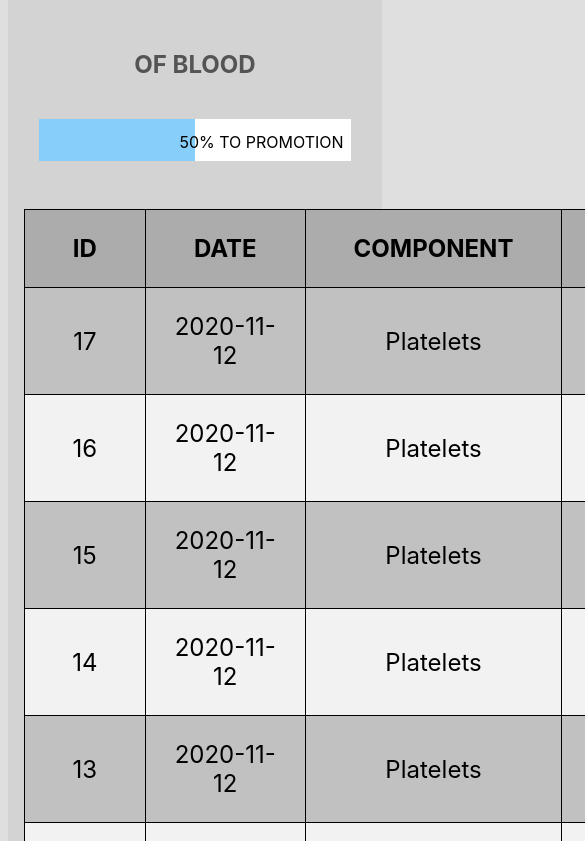
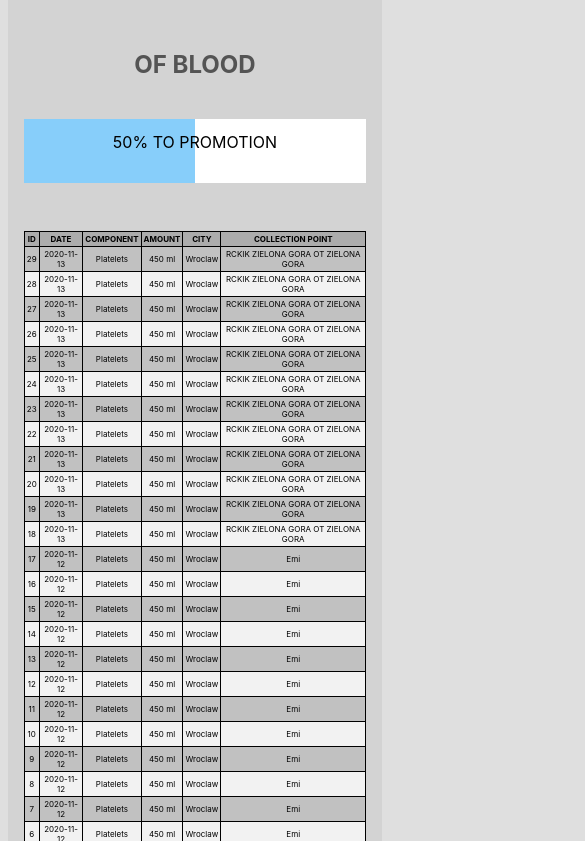
Before and after one commit to PawelWisn/BloodDonation, a React (Create React App) app in the folder blood-donation-frontend/: page /profile in a window 390 px wide. Shown: the part 663-1504 px from the top of the page, 585 px wide, since content can reach past the window. Built offline with nearby package versions, Linux system fonts and the light colour scheme.

Commit message:
my profile layout responsive

```diff
--- a/blood-donation-frontend/src/components/MyProfile.scss
+++ b/blood-donation-frontend/src/components/MyProfile.scss
@@ -27,11 +27,11 @@
 
     thead {
       background-color: #acacac;
-      padding: 2em;
+      padding: 3vw;
 
       tr {
         th {
-          padding: 1em 2em;
+          padding: 1.5vh 3vh;
           border: 1px solid black;
         }
 
@@ -49,12 +49,9 @@
         }
 
         td {
-          padding: 1em;
+          padding: 1.5vw;
           border: 1px solid black;
 
-          &:last-child {
-            padding: 1em 10em;
-          }
 
         }
 
@@ -67,17 +64,18 @@
 
 #progress-outer {
   margin: 2em auto 3em auto;
-  width: 80vw;
-  height: 5vh;
+  max-width: 1400px;
+  width: 100%;
+  height: 4em;
   background-color: white;
   position: relative;
 
   #progress-text {
-    position: absolute;
-    left: 45%;
-    top: 30%;
+    position: relative;
+    padding: 0.8em;
+    margin: auto;
     z-index: 100;
-    height: 5vh;
+    height: 4em;
   }
 
   #progress-inner {
@@ -85,8 +83,58 @@
     left: 0;
     top: 0;
     width: 50%;
-    //padding: 2em;
-    height: 5vh;
+    height: 4em;
     background-color: lightskyblue;
   }
 }
+
+
+@media only screen and (max-width: 1000px) {
+  body {
+    .my-profile-container {
+      #profile-stats {
+        //font-size: 0.5em;
+
+        thead {
+          padding: 2px;
+
+          tr {
+            th {
+              padding: 2px;
+            }
+          }
+        }
+        tbody {
+          td {
+            padding: 2px;
+          }
+        }
+      }
+    }
+  }
+}
+
+@media only screen and (max-width: 665px) {
+  body {
+    .my-profile-container {
+      #profile-stats {
+        font-size: 0.5em;
+
+        thead {
+          padding: 2px;
+
+          tr {
+            th {
+              padding: 2px;
+            }
+          }
+        }
+        tbody {
+          td {
+            padding: 2px;
+          }
+        }
+      }
+    }
+  }
+}
--- a/blood-donation-frontend/src/components/MyProfile.tsx
+++ b/blood-donation-frontend/src/components/MyProfile.tsx
@@ -6,6 +6,126 @@ import BottomBar from "./BottomBar";
 
 
 let data = [
+    {
+        "donationID": "53",
+        "donationType": "PLT",
+        "place": {
+            "city": "Wroclaw",
+            "placeName": "RCKIK ZIELONA GORA OT ZIELONA GORA"
+        },
+        "amount": 450,
+        "time": "2020-11-13T01:17:49.967027"
+    },
+    {
+        "donationID": "52",
+        "donationType": "PLT",
+        "place": {
+            "city": "Wroclaw",
+            "placeName": "RCKIK ZIELONA GORA OT ZIELONA GORA"
+        },
+        "amount": 450,
+        "time": "2020-11-13T01:17:49.810121"
+    },
+    {
+        "donationID": "51",
+        "donationType": "PLT",
+        "place": {
+            "city": "Wroclaw",
+            "placeName": "RCKIK ZIELONA GORA OT ZIELONA GORA"
+        },
+        "amount": 450,
+        "time": "2020-11-13T01:17:49.658805"
+    },
+    {
+        "donationID": "50",
+        "donationType": "PLT",
+        "place": {
+            "city": "Wroclaw",
+            "placeName": "RCKIK ZIELONA GORA OT ZIELONA GORA"
+        },
+        "amount": 450,
+        "time": "2020-11-13T01:17:49.496107"
+    },
+    {
+        "donationID": "49",
+        "donationType": "PLT",
+        "place": {
+            "city": "Wroclaw",
+            "placeName": "RCKIK ZIELONA GORA OT ZIELONA GORA"
+        },
+        "amount": 450,
+        "time": "2020-11-13T01:17:49.339356"
+    },
+    {
+        "donationID": "48",
+        "donationType": "PLT",
+        "place": {
+            "city": "Wroclaw",
+            "placeName": "RCKIK ZIELONA GORA OT ZIELONA GORA"
+        },
+        "amount": 450,
+        "time": "2020-11-13T01:17:49.176155"
+    },
+    {
+        "donationID": "47",
+        "donationType": "PLT",
+        "place": {
+            "city": "Wroclaw",
+            "placeName": "RCKIK ZIELONA GORA OT ZIELONA GORA"
+        },
+        "amount": 450,
+        "time": "2020-11-13T01:17:49.009459"
+    },
+    {
+        "donationID": "46",
+        "donationType": "PLT",
+        "place": {
+            "city": "Wroclaw",
+            "placeName": "RCKIK ZIELONA GORA OT ZIELONA GORA"
+        },
+        "amount": 450,
+        "time": "2020-11-13T01:17:48.847176"
+    },
+    {
+        "donationID": "45",
+        "donationType": "PLT",
+        "place": {
+            "city": "Wroclaw",
+            "placeName": "RCKIK ZIELONA GORA OT ZIELONA GORA"
+        },
+        "amount": 450,
+        "time": "2020-11-13T01:17:48.674033"
+    },
+    {
+        "donationID": "44",
+        "donationType": "PLT",
+        "place": {
+            "city": "Wroclaw",
+            "placeName": "RCKIK ZIELONA GORA OT ZIELONA GORA"
+        },
+        "amount": 450,
+        "time": "2020-11-13T01:17:48.505670"
+    },
+    {
+        "donationID": "43",
+        "donationType": "PLT",
+        "place": {
+            "city": "Wroclaw",
+            "placeName": "RCKIK ZIELONA GORA OT ZIELONA GORA"
+        },
+        "amount": 450,
+        "time": "2020-11-13T01:17:48.337070"
+    },
+    {
+        "donationID": "42",
+        "donationType": "PLT",
+        "place": {
+            "city": "Wroclaw",
+            "placeName": "RCKIK ZIELONA GORA OT ZIELONA GORA"
+        },
+        "amount": 450,
+        "time": "2020-11-13T01:17:47.900769"
+    },
     {
         "donationID": "41",
         "donationType": "PLT",
```
